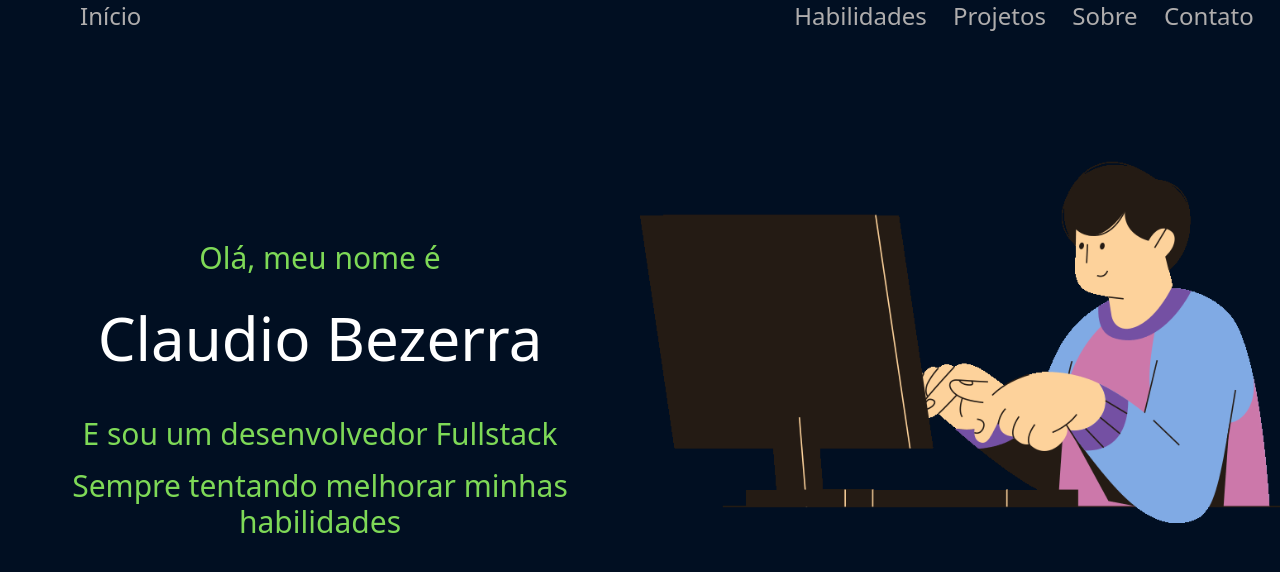
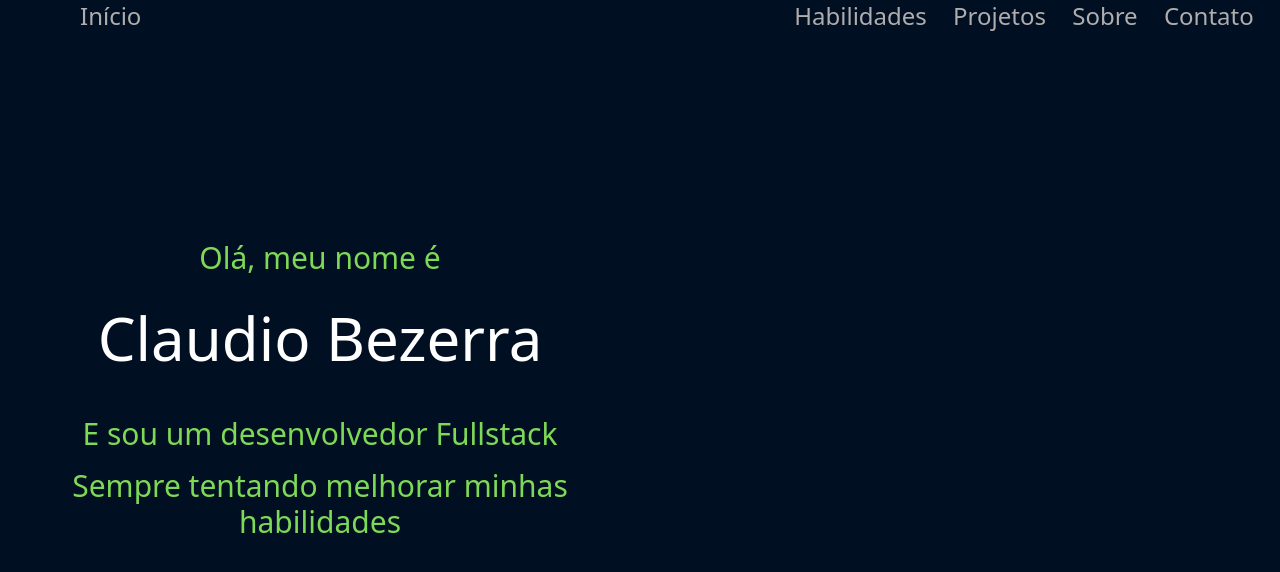
Before and after one commit to ClaudioBzrr/portfolio, a React (Vite) app: page /portfolio/home in a window 1280 px wide. Shown: the top 572 px of the page. Built offline with nearby package versions, Linux system fonts and the light colour scheme.

Commit message:
commented img tag for changes

```diff
--- a/src/pages/Home.tsx
+++ b/src/pages/Home.tsx
@@ -15,7 +15,7 @@ export function Home(){
                         <p className="text-cgreen text-3xl text-center pt-4">Sempre tentando melhorar minhas habilidades</p>
                     </div>
                     <div className="w-[50%] h-[100%]">
-                        <img src={Programmer} alt="programming"/>
+                        {/* <img src={Programmer} alt="programming"/> */}
                     </div>
                 </div>
 
```
